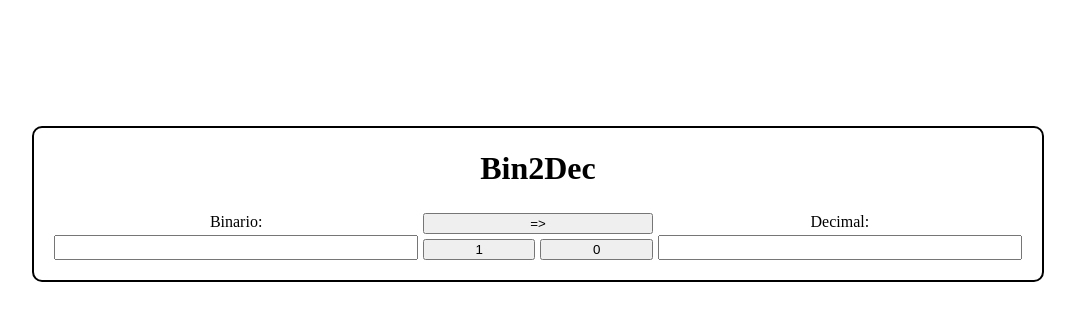
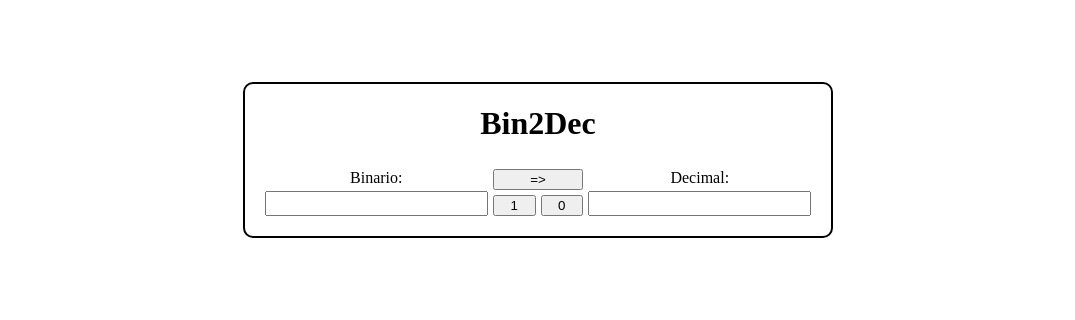
Before and after one commit to facundoPri/Bin2Dec-AppIdeas, a website built with Parcel: page index.html in a window 1280 px wide. Shown: the whole page, without its empty margins (102-1177 px from the left). Built offline with nearby package versions, Linux system fonts and the light colour scheme.

Commit message:
fixing some css grid issues

```diff
--- a/src/styles.css
+++ b/src/styles.css
@@ -1,9 +1,13 @@
+body {
+  display: grid;
+  grid-template-columns: auto auto auto;
+}
 #app {
+  grid-column: 2/3;
   border: 2px solid black;
   border-radius: 10px;
   display: grid;
   grid-template-columns: auto auto auto;
-  text-align: center;
   margin: 10%;
   grid-gap: 5px;
   padding: 0px 20px 20px 20px;
@@ -11,6 +15,7 @@
 
 #binary {
   display: grid;
+  text-align: center;
 }
 
 #buttons {
@@ -25,8 +30,10 @@
 
 #decimal {
   display: grid;
+  text-align: center;
 }
 
 #app h1 {
+  text-align: center;
   grid-column: 1/4;
 }
```
